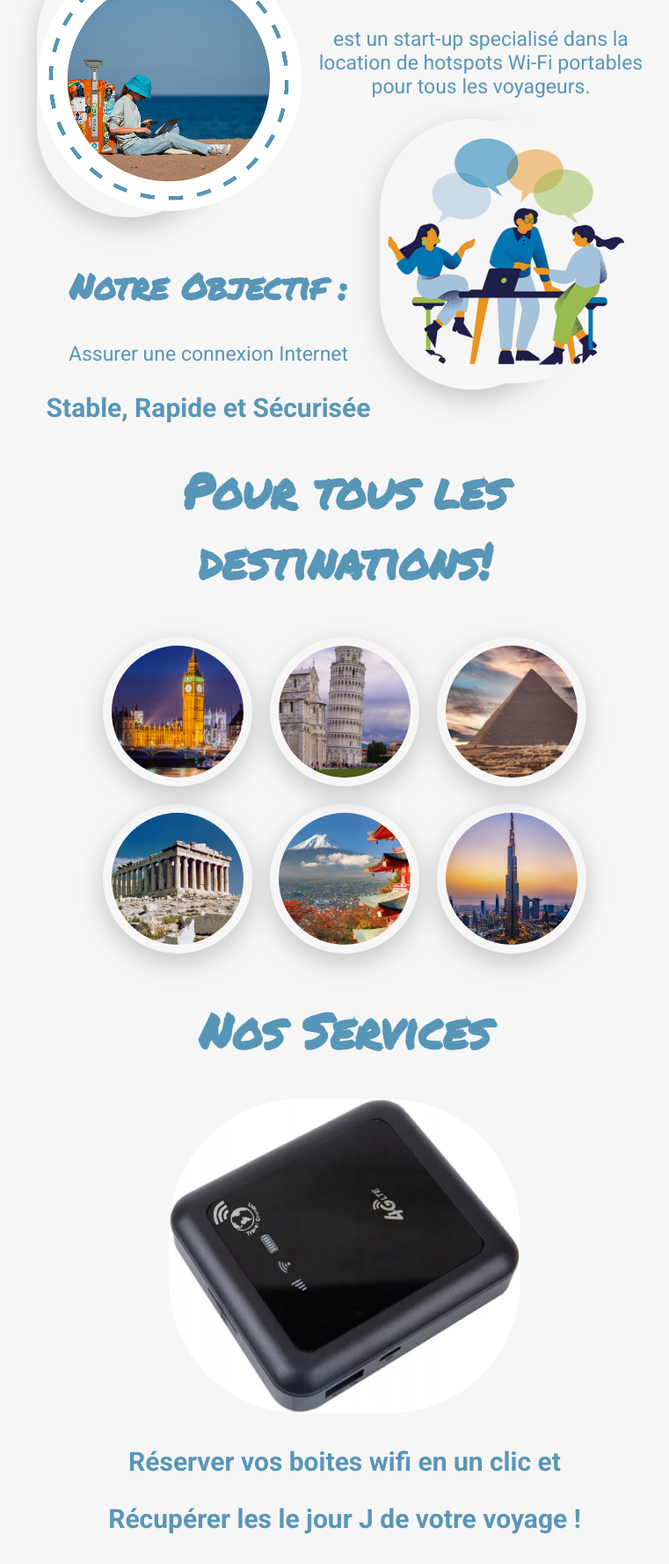
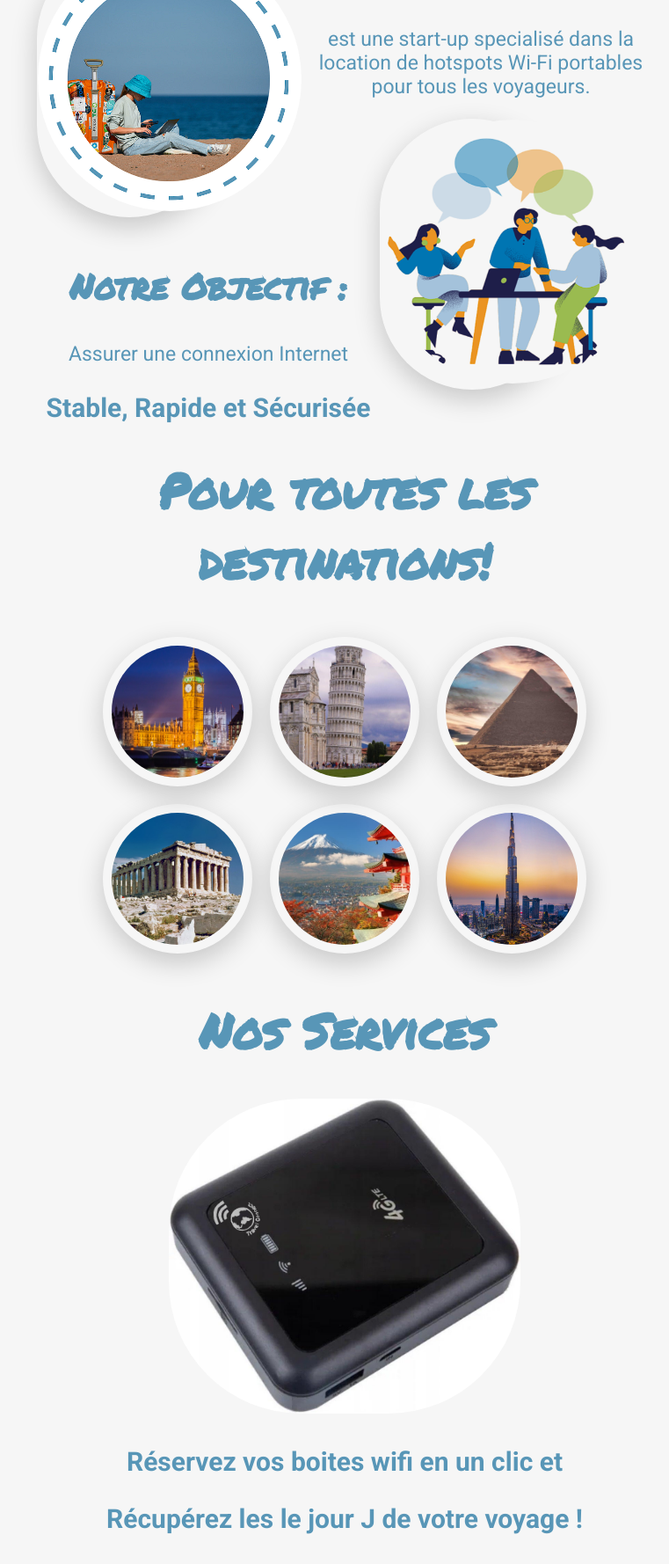
Before and after one commit to minryung-kang/travel-connect, a plain HTML site: page index.html in a window 1280 px wide. Shown: the part 970-2748 px from the top of the page at 88% size, without its empty margins (248-1009 px from the left). Drawn offline with nearby package versions, Linux system fonts and the light colour scheme.

Commit message:
Update index.html

```diff
--- a/index.html
+++ b/index.html
@@ -38,7 +38,7 @@
 			</div>
 			<div>
 				<h2>Travel Connect...</h2>
-				<p> est un start-up specialisé dans la location de hotspots Wi-Fi portables pour tous les voyageurs.</p>
+				<p> est une start-up specialisé dans la location de hotspots Wi-Fi portables pour tous les voyageurs.</p>
 			</div>
 
 			<div class="QSN" style="float:right">
@@ -50,7 +50,7 @@
 				<h3>Stable, Rapide et Sécurisée</h3>
 			</div>
 
-		<h1>Pour tous les destinations!</h1>
+		<h1>Pour toutes les destinations!</h1>
 
 		<div class="landmarks"style="float:center">
 			<div class="landmark">
@@ -78,8 +78,8 @@
 		<div class= "Wifi" style="float:center">
 			<img src="images/wifi.png" alt="wifi" >
 		</div>
-		<h3> Réserver vos boites wifi en un clic et </h3>
-		<h3>Récupérer les le jour J de votre voyage ! </h3>
+		<h3> Réservez vos boites wifi en un clic et </h3>
+		<h3>Récupérez les le jour J de votre voyage ! </h3>
 
 		<h1 id="tag3">Nos contacts</h1>
 
```
